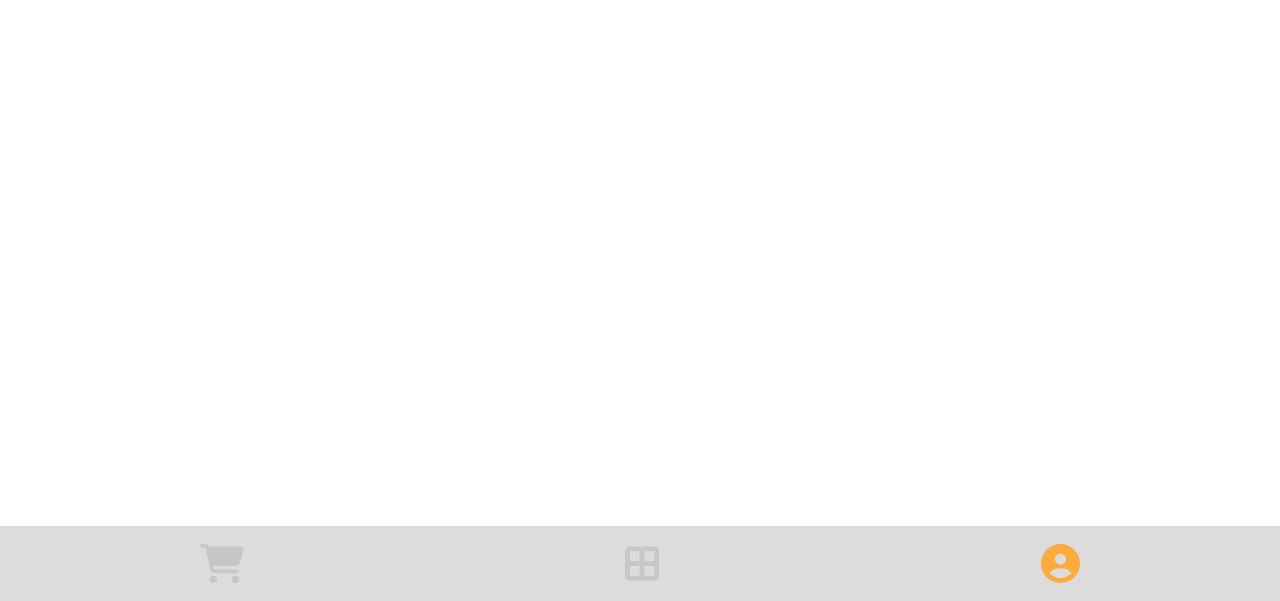
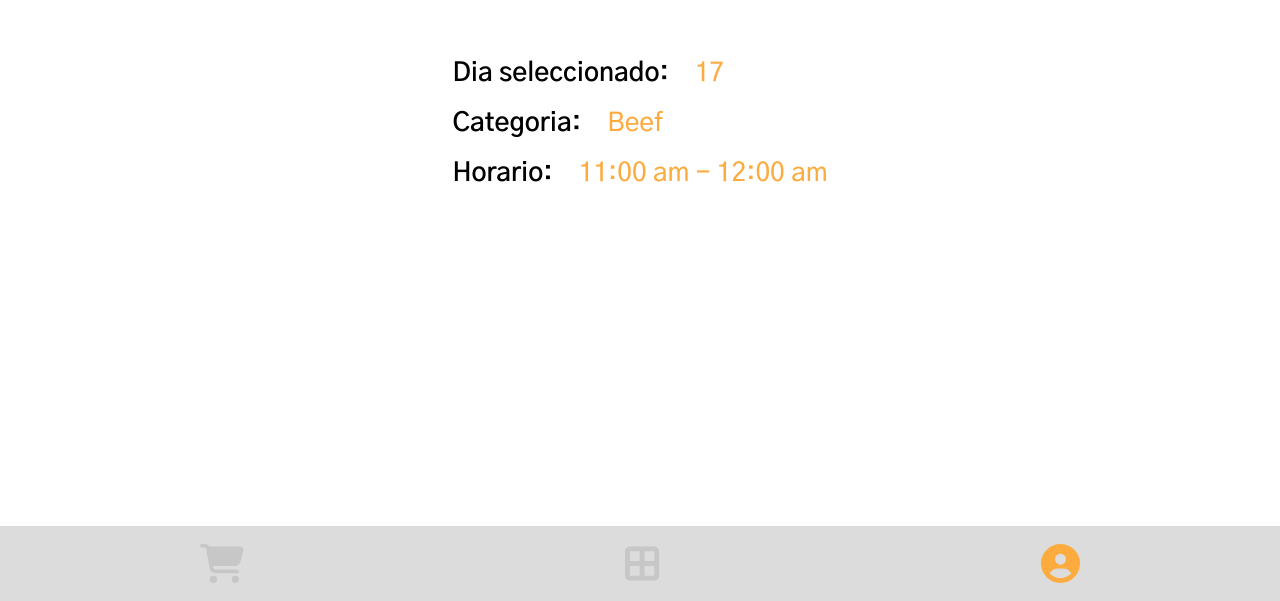
Before and after one commit to Daviiduhh/liberet-reto-frontend, a Vue app: page /usuario in a window 1280 px wide. Shown: the part 199-800 px from the top of the page. Built offline with nearby package versions, Linux system fonts and the light colour scheme.

Commit message:
Implementada pinia store en vistas carrito y usuario

```diff
--- a/package.json
+++ b/package.json
@@ -14,6 +14,7 @@
     "@fortawesome/free-solid-svg-icons": "^6.1.2",
     "@fortawesome/vue-fontawesome": "^3.0.1",
     "axios": "^0.27.2",
+    "pinia": "^2.0.18",
     "vue": "^3.2.37",
     "vue-router": "^4.1.3"
   },
--- a/src/components/CardMeal.vue
+++ b/src/components/CardMeal.vue
@@ -14,7 +14,11 @@
       <span class="meal__name" v-text="meal.strMeal"></span>
     </div>
     <div class="meal__bottom">
-      <fa class="meal__watch" icon="fa-regular fa-clock" />
+      <fa
+        class="meal__watch"
+        icon="fa-regular fa-clock"
+        @click="incrementCarrito(meal)"
+      />
       <span class="meal__span" v-text="price"></span>
     </div>
   </div>
@@ -23,9 +27,13 @@
 <script setup>
 import { ref, onMounted, computed } from "vue";
 import axios from "axios";
+import { useCarritoStore } from "../stores/carrito";
+
+const carrito = useCarritoStore();
 
 const props = defineProps({
   meal: Object,
+  functional: Boolean
 });
 
 onMounted(() => {
@@ -60,6 +68,12 @@ const firstValue = computed(() => {
     return mealDetails.value.strTags.split(",")[0];
   }
 });
+
+const incrementCarrito = (meal) => {
+  if (props.functional) {
+    carrito.incrementCarrito(meal)
+  }
+}
 </script>
 
 <style lang="scss" scoped>
@@ -117,7 +131,7 @@ const firstValue = computed(() => {
   }
 
   &__first {
-    color: #FDC963;
+    color: #fdc963;
     background-color: #fff;
     border-radius: 0.2rem;
     position: absolute;
@@ -130,10 +144,10 @@ const firstValue = computed(() => {
     color: #fff;
   }
   &__name {
-    color: #FCAB3F;
+    color: #fcab3f;
   }
   &__watch {
-    color: #FCAB3F;
+    color: #fcab3f;
     font-size: 1.5rem;
   }
 }
--- a/src/components/Days.vue
+++ b/src/components/Days.vue
@@ -4,7 +4,7 @@
       class="day"
       v-for="day in days"
       :key="day.number"
-      @click="selected = day.number"
+      @click="selectDay(day)"
     >
       <span class="day__name" v-text="day.name"></span>
       <span
@@ -18,9 +18,17 @@
 
 <script setup>
 import { ref, onMounted } from "vue";
+import { usePerfilStore } from "../stores/perfil";
+
+const perfil = usePerfilStore();
 
 const days = ref([]);
 const selected = ref(new Date().getDate());
+
+const selectDay = (day) => {
+  selected.value = day.number;
+  perfil.setDiaSeleccionado(selected.value)
+};
 
 onMounted(() => {
   const date = new Date();
--- a/src/main.js
+++ b/src/main.js
@@ -1,4 +1,5 @@
 import { createApp } from "vue";
+import { createPinia } from 'pinia';
 import "./style.css";
 import router from "./router";
 import App from "./App.vue";
@@ -25,4 +26,7 @@ library.add(
   faUtensils
 );
 
-createApp(App).component("fa", FontAwesomeIcon).use(router).mount("#app");
+const pinia = createPinia()
+const app = createApp(App)
+
+app.component("fa", FontAwesomeIcon).use(pinia).use(router).mount("#app");
--- a/src/router/index.js
+++ b/src/router/index.js
@@ -11,9 +11,6 @@ const routes = [
   {
     path: "/carrito",
     name: "Carrito",
-    // route level code-splitting
-    // this generates a separate chunk (about.[hash].js) for this route
-    // which is lazy-loaded when the route is visited.
     component: () =>
       import(/* webpackChunkName: "about" */ "../views/Carrito.vue"),
   },
--- /dev/null
+++ b/src/stores/carrito.js
@@ -0,0 +1,13 @@
+import { defineStore } from "pinia";
+
+export const useCarritoStore = defineStore('carrito', {
+    state: () => ({ carrito: [] }),
+    getters: {
+      getCarrito: (state) => state.carrito,
+    },
+    actions: {
+      incrementCarrito(item) {
+        this.carrito.push(item)
+      },
+    },
+  })
--- /dev/null
+++ b/src/stores/perfil.js
@@ -0,0 +1,33 @@
+import { defineStore } from "pinia";
+
+export const usePerfilStore = defineStore("perfil", {
+  state: () => {
+    return {
+      diaSeleccionado: new Date().getDate(),
+      periodoSeleccionado: {
+        id: 1,
+        horario: "11:00 am - 12:00 am",
+      },
+      categoriaSeleccionada: {
+        idCategory: "1",
+        strCategory: "Beef",
+      },
+    };
+  },
+  getters: {
+    getDiaSeleccionado: (state) => state.diaSeleccionado,
+    getPeriodoSeleccionado: (state) => state.periodoSeleccionado,
+    getCategoriaSeleccionada: (state) => state.categoriaSeleccionada,
+  },
+  actions: {
+    setDiaSeleccionado(diaSeleccionado) {
+      this.diaSeleccionado = diaSeleccionado;
+    },
+    setPeriodoSeleccionado(periodoSeleccionado) {
+      this.periodoSeleccionado = periodoSeleccionado;
+    },
+    setCategoriaSeleccionada(categoriaSeleccionada) {
+      this.categoriaSeleccionada = categoriaSeleccionada;
+    },
+  },
+});
--- a/src/views/Carrito.vue
+++ b/src/views/Carrito.vue
@@ -1,5 +1,31 @@
 <template>
-    <div>
+  <main class="carrito" v-if="carrito.getCarrito.length > 0">
+    <CardMeal
+      v-for="meal in carrito.getCarrito"
+      :key="meal.idMeal"
+      :meal="meal"
+      :functional="false"
+    />
+  </main>
+  <h2 class="title" v-else>Carrito vacio</h2>
+</template>
 
-    </div>
-</template>
+<script setup>
+import { useCarritoStore } from "../stores/carrito";
+import CardMeal from "../components/CardMeal.vue";
+const carrito = useCarritoStore();
+</script>
+
+<style lang="scss" scoped>
+.carrito {
+  margin: 1rem 3rem 8rem 3rem;
+  display: grid;
+  grid-template-columns: repeat(2, 1fr);
+  gap: 0.5rem;
+}
+
+.title {
+    margin: 10rem auto;
+    color: #FCAB3F;
+}
+</style>
--- a/src/views/Home.vue
+++ b/src/views/Home.vue
@@ -45,11 +45,7 @@
           class="filter__categories__category"
           v-for="category in categories"
           :key="category.idCategory"
-          @click="
-            selectedCategory = category;
-            showCategories = false;
-            getMeals(category.strCategory);
-          "
+          @click="setSelectedCategory(category)"
           :class="
             selectedCategory.idCategory == category.idCategory
               ? 'selectedCategory'
@@ -72,10 +68,7 @@
           class="filter__categories__category"
           v-for="tiempo in tiemposDisponibles"
           :key="tiempo.id"
-          @click="
-            selectedTiempoDisponible = tiempo;
-            showTiemposDisponibles = false;
-          "
+          @click="setSelectedTiempoDisponible(tiempo)"
           :class="
             selectedTiempoDisponible.id == tiempo.id ? 'selectedCategory' : ''
           "
@@ -84,7 +77,12 @@
       </div>
     </section>
     <section class="meals" v-show="meals != {}">
-      <CardMeal v-for="meal in meals" :meal="meal" :key="meal.idMeal" />
+      <CardMeal
+        v-for="meal in meals"
+        :key="meal.idMeal"
+        :meal="meal"
+        :functional="true"
+      />
     </section>
     <Loading :loading="loading" class="loading" />
   </main>
@@ -93,10 +91,13 @@
 <script setup>
 import { ref, onMounted } from "vue";
 import axios from "axios";
+import { usePerfilStore } from "../stores/perfil";
 import Header from "../components/Header.vue";
 import Days from "../components/Days.vue";
 import CardMeal from "../components/CardMeal.vue";
-import Loading from "../components/Loading.vue"
+import Loading from "../components/Loading.vue";
+
+const perfil = usePerfilStore();
 
 const meals = ref([]);
 const categories = ref([]);
@@ -124,6 +125,19 @@ const selectedTiempoDisponible = ref({
   id: 1,
   horario: "11:00 am - 12:00 am",
 });
+
+const setSelectedCategory = (category) => {
+  selectedCategory.value = category;
+  showCategories.value = false;
+  getMeals(category.strCategory);
+  perfil.setCategoriaSeleccionada(category);
+};
+
+const setSelectedTiempoDisponible = (tiempo) => {
+  selectedTiempoDisponible.value = tiempo;
+  showTiemposDisponibles.value = false;
+  perfil.setPeriodoSeleccionado(tiempo);
+};
 
 const showCategories = ref(false);
 const showTiemposDisponibles = ref(false);
--- a/src/views/Usuario.vue
+++ b/src/views/Usuario.vue
@@ -1,5 +1,55 @@
 <template>
-    <div>
+  <main class="perfil">
+    <div class="perfil__item">
+      <span class="perfil__item__label">Dia seleccionado: </span>
+      <span
+        class="perfil__item__data"
+        v-text="perfil.getDiaSeleccionado"
+      ></span>
+    </div>
+    <div class="perfil__item">
+      <span class="perfil__item__label">Categoria: </span>
+      <span
+        class="perfil__item__data"
+        v-text="perfil.getCategoriaSeleccionada.strCategory"
+      ></span>
+    </div>
+    <div class="perfil__item">
+      <span class="perfil__item__label">Horario: </span>
+      <span
+        class="perfil__item__data"
+        v-text="perfil.getPeriodoSeleccionado.horario"
+      ></span>
+    </div>
+  </main>
+</template>
 
-    </div>
-</template>
+<script setup>
+import { usePerfilStore } from "../stores/perfil";
+const perfil = usePerfilStore();
+</script>
+
+<style lang="scss" scoped>
+.perfil {
+    margin: 10rem auto;
+    display: flex;
+    flex-direction: column;
+    justify-content: space-between;
+    gap: 1rem;
+
+    &__item {
+        display: flex;
+        justify-content: flex-start;
+        align-items: center;
+        gap: 1rem;
+
+        &__label {
+            font-weight: 600;
+        }
+        &__data {
+            color: #FCAB3F;
+            font-weight: 500;
+        }
+    }
+}
+</style>
```
Also changed, not shown: 1 other file (tests, documents, lock files or other folders).
